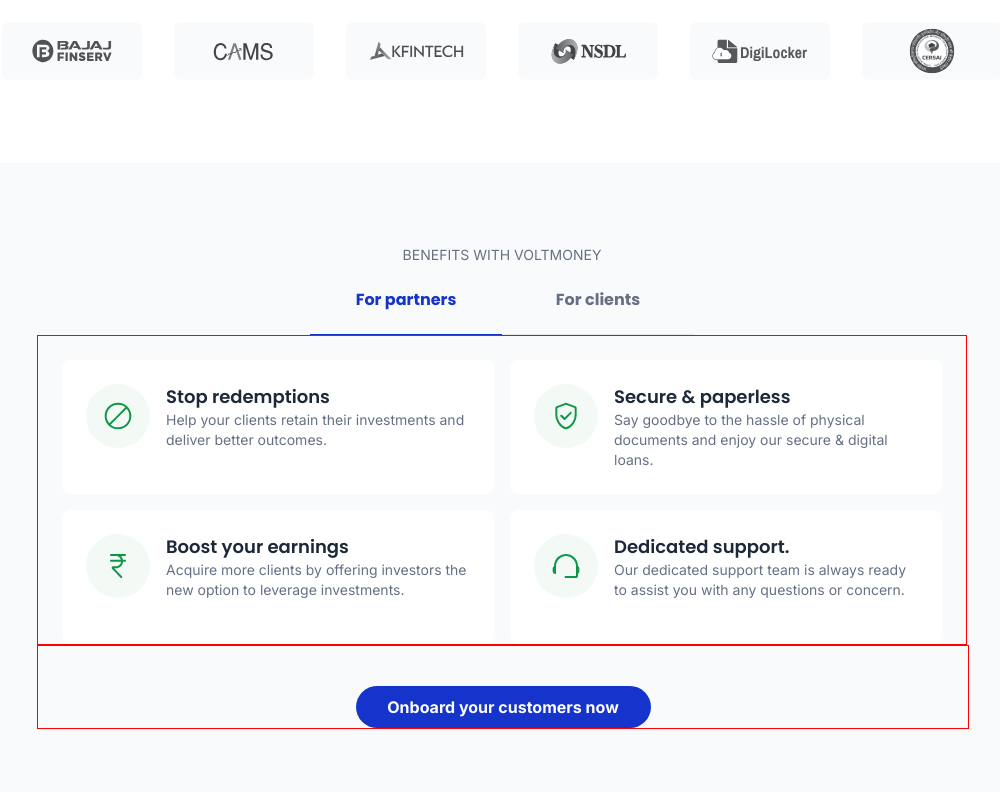
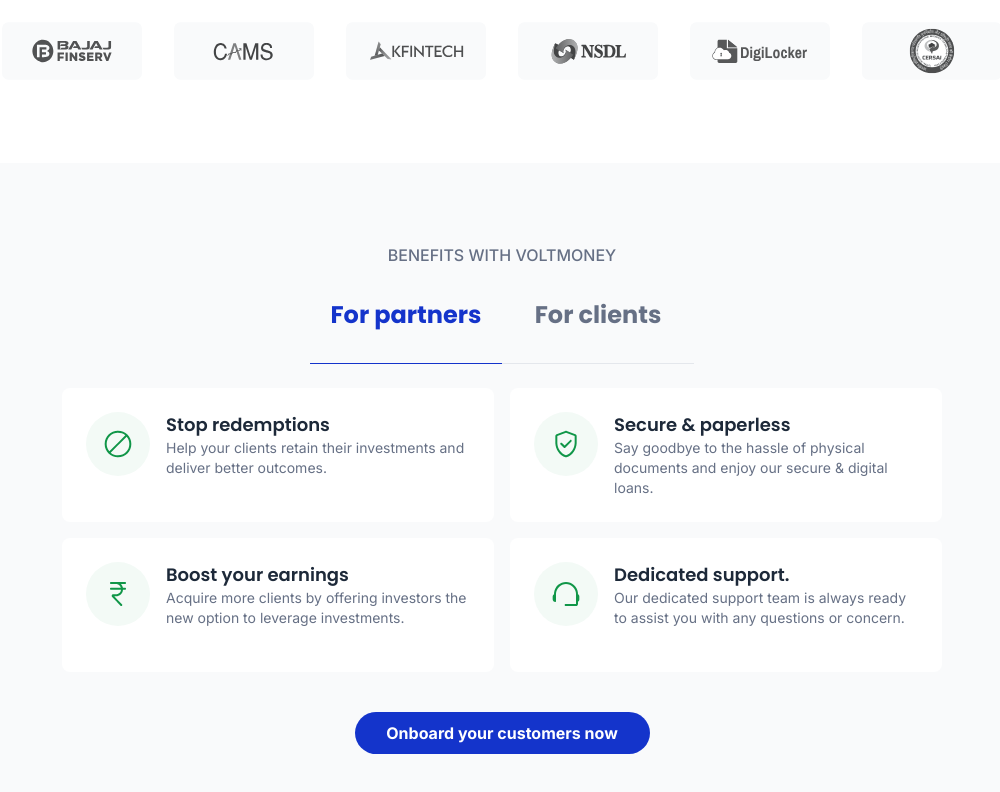
Before and after one commit to sekhorroy/partnerLandingPage_VOLT, a Next.js app: page / in a window 1280 px wide. Shown: the part 827-1619 px from the top of the page, without its empty margins (138-1138 px from the left). Built offline with nearby package versions, Linux system fonts and the light colour scheme.

Commit message:
How it works fixes

```diff
--- a/src/LandingPage/howItWorksSection/howItWorkdsSection.module.css
+++ b/src/LandingPage/howItWorksSection/howItWorkdsSection.module.css
@@ -23,6 +23,18 @@
     color: #667085;
 }
 
+.howItWorksContainerText1Web {
+    font-family: 'Inter';
+    font-style: normal;
+    font-weight: 500;
+    font-size: 16px;
+    line-height: 24px;
+
+    text-align: center;
+    text-transform: uppercase;
+    color: #667085;
+}
+
 .howItWorksContainerBtnContainer {
     padding-top: 20px;
     display: flex;
@@ -30,9 +42,7 @@
     flex-direction: row;
     justify-content: center;
     gap: 16px;
-    border: 1px solid red;
 }
 
 .test {
-    border: 1px solid red;
 }
--- a/src/LandingPage/howItWorksSection/howItWorksSection.tsx
+++ b/src/LandingPage/howItWorksSection/howItWorksSection.tsx
@@ -224,7 +224,7 @@
           paddingBottom: _isMobile ? 32 : 80,
         }}
       >
-        <div className={styles.howItWorksContainerText1}>
+        <div className={_isMobile ? styles.howItWorksContainerText1 : styles.howItWorksContainerText1Web}>
           Benefits with voltmoney
         </div>
         <div style={{}}>
--- a/src/components/tabComponent/index.tsx
+++ b/src/components/tabComponent/index.tsx
@@ -29,8 +29,8 @@
                           <div
                               className={
                                   _activeId === index
-                                      ? styles.tabHeaderT1_active
-                                      : styles.tabHeaderT1
+                                      ? _isMobile ? styles.tabHeaderT1_active : styles.tabHeaderT1_active_Web
+                                      : _isMobile ? styles.tabHeaderT1 : styles.tabHeaderT1Web
                               }
                           >
                               <h4>{item?.label}</h4>
@@ -62,7 +62,7 @@
         </div>
       </>
     );
-  }, [_activeId, reactChildren]);
+  }, [_activeId, reactChildren, _isMobile]);
 
   return (
     <>
--- a/src/components/tabComponent/tabComponent.module.css
+++ b/src/components/tabComponent/tabComponent.module.css
@@ -35,12 +35,40 @@
     align-items: center;
     text-align: center;
 }
+
+.tabHeaderT1Web {
+    font-family: 'Poppins';
+    font-style: normal;
+    font-weight: 600;
+    font-size: 24px;
+    line-height: 32px;
+    color: #667085;
+
+    display: flex;
+    flex-direction: column;
+    align-items: center;
+    text-align: center;
+}
+
 .tabHeaderT1_active {
     font-family: 'Poppins';
     font-style: normal;
     font-weight: 700;
     font-size: 16px;
     line-height: 24px;
+    color: #1434CB;
+
+    display: flex;
+    flex-direction: column;
+    align-items: center;
+    text-align: center;
+}
+.tabHeaderT1_active_Web {
+    font-family: 'Poppins';
+    font-style: normal;
+    font-weight: 600;
+    font-size: 24px;
+    line-height: 32px;
     color: #1434CB;
 
     display: flex;
```
